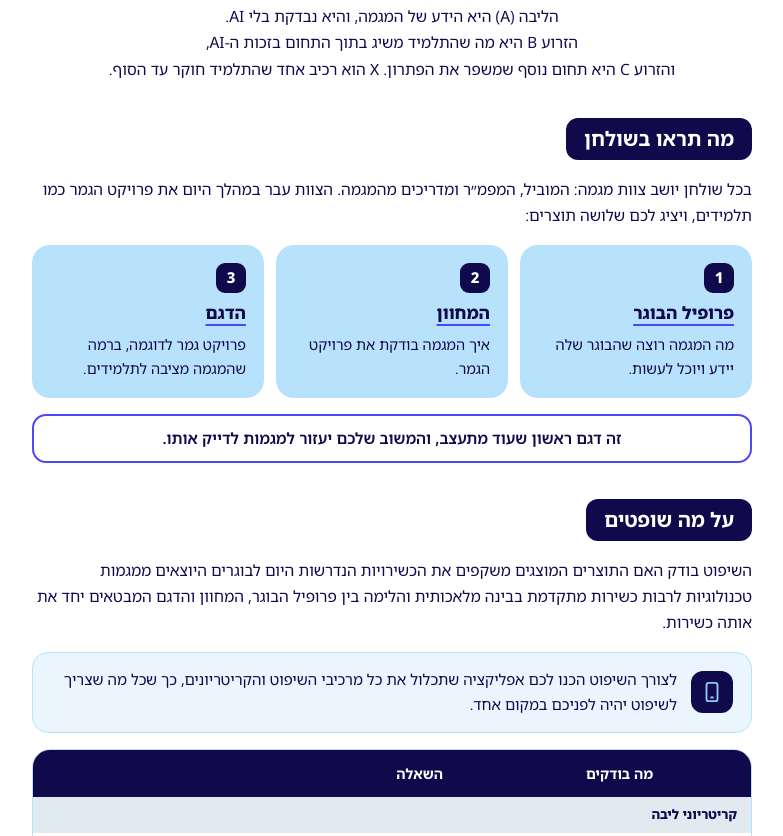
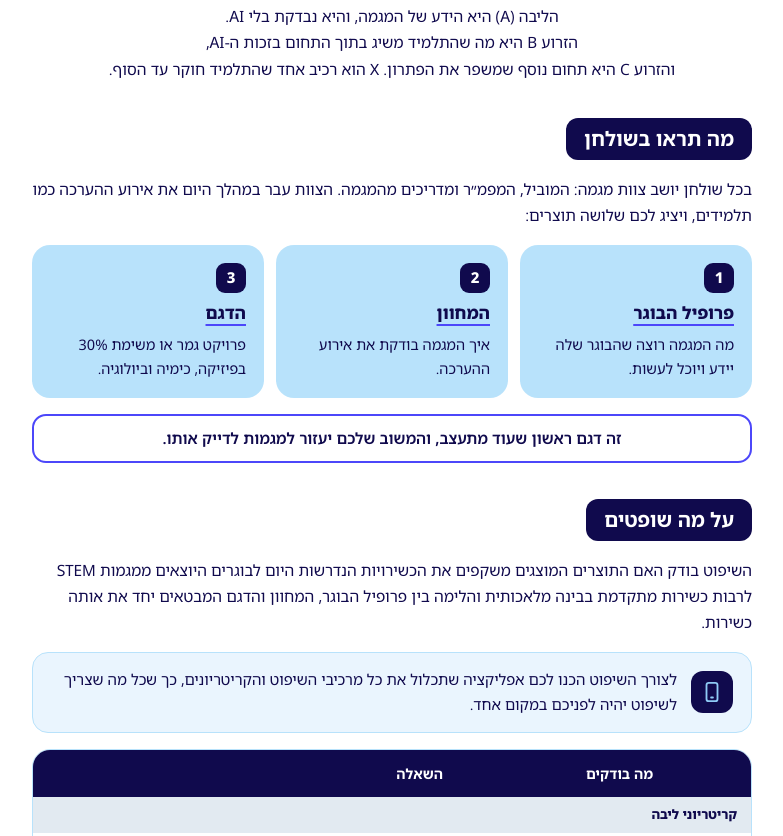
Before and after one commit to naamameroz2610/learn-with-ai, a plain HTML site: page hackathon-24-11/index.html in a window 1280 px wide. Shown: the part 3429-4265 px from the top of the page, without its empty margins (248-1031 px from the left). Drawn offline with Linux system fonts and the light colour scheme.

Commit message:
Pre-read: include science tracks' 30% component, judging definition for STEM tracks
Co-Authored-By: Claude Opus 5.5 <noreply@anthropic.com>
Claude-Session: https://claude.ai/code/session_01HUACjhGstqk7A2YWrjq6Jv

```diff
--- a/hackathon-24-11/index.html
+++ b/hackathon-24-11/index.html
@@ -304,7 +304,7 @@ section{padding-top:36px;scroll-margin-top:60px}
 <div class="card c-b">
 <span class="tag">תשפ״ז · שנת פיילוטים</span>
 <p class="big2">פרויקטי הגמר</p>
-<p class="t">ההאקתון הוא הצעד הראשון: כל מגמה בונה בו דגם ראשון של פרויקט הגמר שלה.</p>
+<p class="t">ההאקתון הוא הצעד הראשון: כל מגמה בונה בו דגם ראשון של אירוע ההערכה.</p>
 </div>
 </div>
 </div>
@@ -437,11 +437,11 @@ section{padding-top:36px;scroll-margin-top:60px}
 <section id="table">
 <h2 class="h2">מה תראו בשולחן</h2>
 <div class="stack">
-<p class="body">בכל שולחן יושב צוות מגמה: המוביל, המפמ״ר ומדריכים מהמגמה. הצוות עבר במהלך היום את פרויקט הגמר כמו תלמידים, ויציג לכם שלושה תוצרים:</p>
+<p class="body">בכל שולחן יושב צוות מגמה: המוביל, המפמ״ר ומדריכים מהמגמה. הצוות עבר במהלך היום את אירוע ההערכה כמו תלמידים, ויציג לכם שלושה תוצרים:</p>
 <div class="prods">
 <div class="prod"><span class="num">1</span><h3>פרופיל הבוגר</h3><p>מה המגמה רוצה שהבוגר שלה יידע ויוכל לעשות.</p></div>
-<div class="prod"><span class="num">2</span><h3>המחוון</h3><p>איך המגמה בודקת את פרויקט הגמר.</p></div>
-<div class="prod"><span class="num">3</span><h3>הדגם</h3><p>פרויקט גמר לדוגמה, ברמה שהמגמה מציבה לתלמידים.</p></div>
+<div class="prod"><span class="num">2</span><h3>המחוון</h3><p>איך המגמה בודקת את אירוע ההערכה.</p></div>
+<div class="prod"><span class="num">3</span><h3>הדגם</h3><p>פרויקט גמר או משימת 30% בפיזיקה, כימיה וביולוגיה.</p></div>
 </div>
 <p class="note">זה דגם ראשון שעוד מתעצב, והמשוב שלכם יעזור למגמות לדייק אותו.</p>
 </div>
@@ -450,7 +450,7 @@ section{padding-top:36px;scroll-margin-top:60px}
 <section id="judging">
 <h2 class="h2">על מה שופטים</h2>
 <div class="stack">
-<p class="body">השיפוט בודק האם התוצרים המוצגים משקפים את הכשירויות הנדרשות היום לבוגרים היוצאים ממגמות טכנולוגיות לרבות כשירות מתקדמת בבינה מלאכותית והלימה בין פרופיל הבוגר, המחוון והדגם המבטאים יחד את אותה כשירות.</p>
+<p class="body">השיפוט בודק האם התוצרים המוצגים משקפים את הכשירויות הנדרשות היום לבוגרים היוצאים ממגמות STEM לרבות כשירות מתקדמת בבינה מלאכותית והלימה בין פרופיל הבוגר, המחוון והדגם המבטאים יחד את אותה כשירות.</p>
 <div class="app"><span class="ic"><svg viewBox="0 0 24 24" aria-hidden="true"><rect x="6" y="2" width="12" height="20" rx="2.5"></rect><path d="M11 18h2"></path></svg></span><p class="body" style="font-size:15px">לצורך השיפוט הכנו לכם אפליקציה שתכלול את כל מרכיבי השיפוט והקריטריונים, כך שכל מה שצריך לשיפוט יהיה לפניכם במקום אחד.</p></div>
 <div class="crit" role="table" aria-label="קריטריוני השיפוט">
 <div class="crow chead" role="row"><div role="columnheader"></div><div class="hn" role="columnheader">מה בודקים</div><div class="hq" role="columnheader">השאלה</div></div>
```
